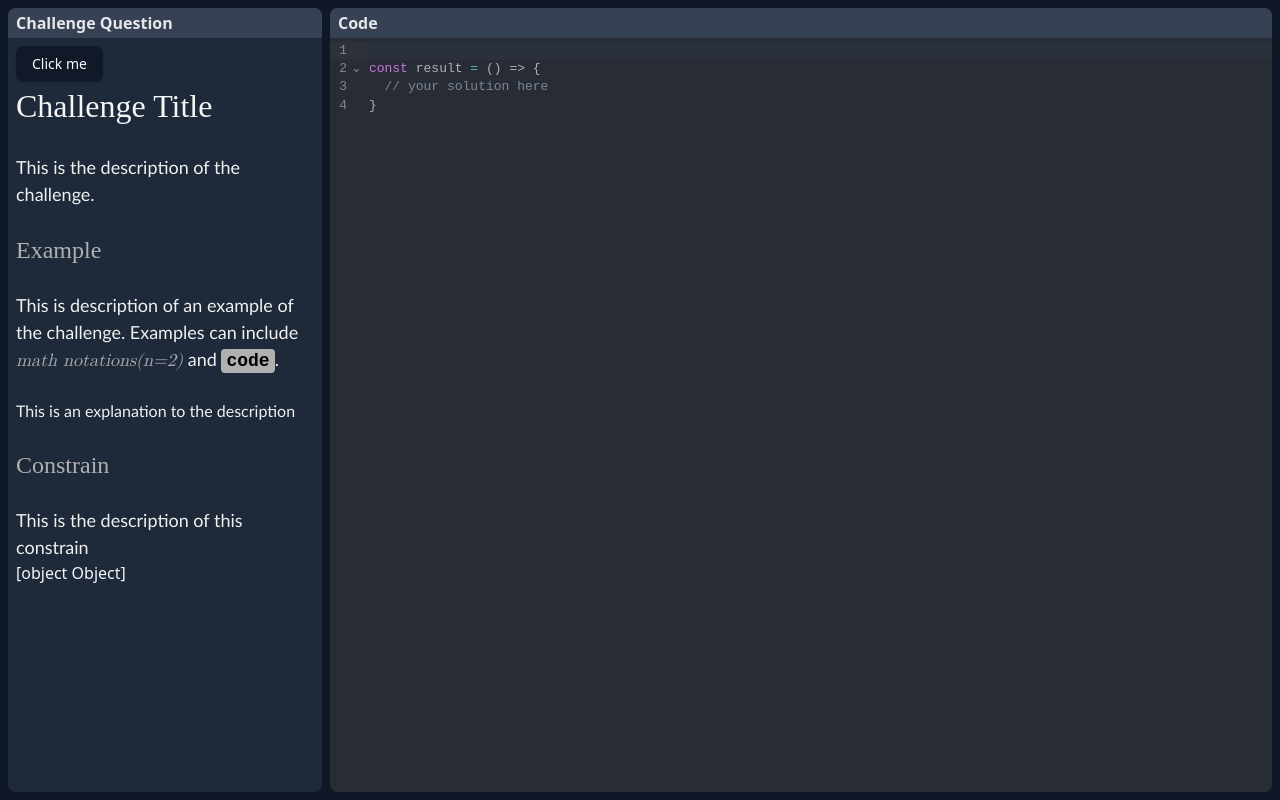
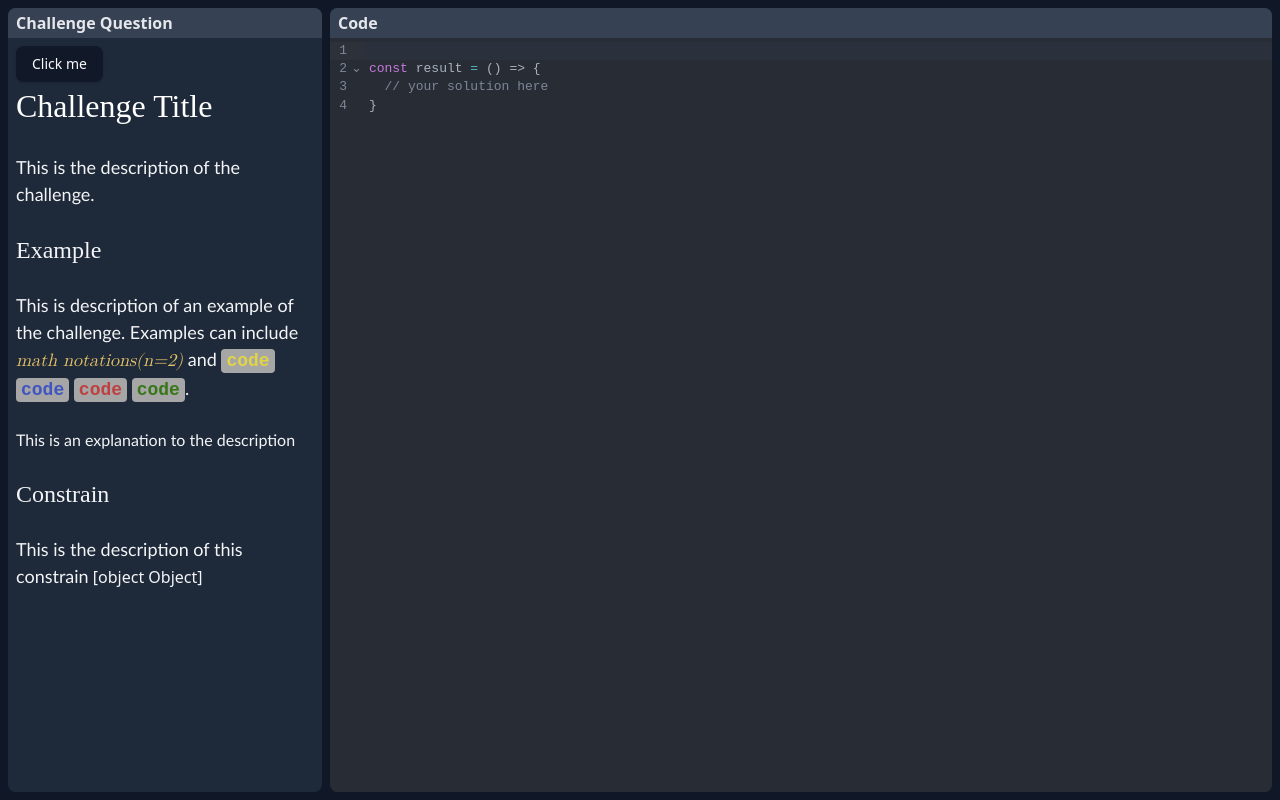
Before and after one commit to Yonava/code-swap, a React (Vite) app in the folder client/: page /challenge in a window 1280 px wide. Built offline with nearby package versions, Linux system fonts and the light colour scheme.

Commit message:
extract color sytles

```diff
--- a/client/src/components/ProblemStatement.tsx
+++ b/client/src/components/ProblemStatement.tsx
@@ -15,7 +15,7 @@ export const ProblemStatement = () => {
   <sub-title>Example</sub-title>
   <br>
   <br>
-  <ds>This is description of an example of the challenge. Examples can include <variable>math notations(n=2)</variable> and <line>code</line>.</ds>
+  <ds>This is description of an example of the challenge. Examples can include <variable>math notations(n=2)</variable> and <ly>code</ly> <lb>code</lb> <lr>code</lr> <lg>code</lg>.</ds>
   <br>
   <br>
   <more>This is an explanation to the description </more>
@@ -25,14 +25,13 @@ export const ProblemStatement = () => {
   <br>
   <br>
   <ds>This is the description of this constrain</ds>
-  <br>
   `;
   return (
     <div>
       <Button>Click me</Button>
       <ReactMarkdown
         rehypePlugins={[rehypeRaw]}
-        children = {content + ' '+ classes}
+        children = {content + ' ' + classes}
       />
     </div>
   );
--- a/client/src/components/tag.module.css
+++ b/client/src/components/tag.module.css
@@ -1,56 +1,72 @@
-
-
-:root {
-    --color-primary: #f5f5f5;
-    --color-secondary: #f0f0f0;
-    --color-tertiary: #b0b0b0;
-    --font-family-title: 'Didot', serif;
-    --font-family-text: 'Gill Sans', sans-serif;
-    --font-family-math: 'Cambria Math', 'STIX Math', 'Latin Modern Math', serif;
-    --font-family-code: 'Courier New', Courier, monospace;
-    --font-size-title: 2rem;
-    --font-size-sub-title:1.5rem;
-    --font-size-text: 1.125rem;
-    --font-size-small: 1rem;
-  }
+@import '../index.css';
 
 challenge {
-    color: var(--color-primary);
+  color: var(--background);
   font-size: var(--font-size-title);
   font-family: var(--font-family-title);
 }
 
 ds {
-    color: var(--color-secondary);
+  color: var(--secondary);
   font-size: var(--font-size-text);
   font-family: var(--font-family-text);
 }
 
 sub-title {
-    color: var(--color-tertiary);
+  color: var(--secondary);
   font-size: var(--font-size-sub-title);
   font-family: var(--font-family-title);
 }
 
 more {
-    color: var(--color-secondary);
+  color: var(--secondary);
   font-size: var(--font-size-small);
   font-family: var(--font-family-text);
 }
 
 variable {
-    color: var(--color-tertiary);
+  color: var(--chart-4);
   font-size: var(--font-size-text);
   font-style: italic;
   font-family: var(--font-family-math);
 }
 
-  line {
+lb {
   font-family: var(--font-family-code);
-    background-color: var(--color-tertiary);
-    color: #000000;
+  background-color: var(--code-background);
+  color: var(--code-blue);
   font-weight: bold;
-    padding: 2px 5px;
-    border-radius: 4px;
+  padding: var(--code-padding);
+  border-radius: var(--code-border-radius);
   font-size: var(--font-size-text);
 }
+
+ly {
+  font-family: var(--font-family-code);
+  background-color: var(--code-background);
+  color: var(--code-yellow);
+  font-weight: bold;
+  padding: var(--code-padding);
+  border-radius: var(--code-border-radius);
+  font-size: var(--font-size-text);
+}
+
+lg {
+  font-family: var(--font-family-code);
+  background-color: var(--code-background);
+  color: var(--code-green);
+  font-weight: bold;
+  padding: var(--code-padding);
+  border-radius: var(--code-border-radius);
+  font-size: var(--font-size-text);
+}
+
+lr {
+  font-family: var(--font-family-code);
+  background-color: var(--code-background);
+  color: var(--code-red);
+  font-weight: bold;
+  padding: var(--code-padding);
+  border-radius: var(--code-border-radius);
+  font-size: var(--font-size-text);
+}
--- a/client/src/index.css
+++ b/client/src/index.css
@@ -30,6 +30,22 @@
   --chart-4: hsl(43 74% 66%);
   --chart-5: hsl(27 87% 67%);
   --radius: 0.6rem;
+  --font-family-title: 'Didot', serif;
+  --font-family-text: 'Gill Sans', sans-serif;
+  --font-family-math: 'Cambria Math', 'STIX Math', 'Latin Modern Math', serif;
+  --font-family-code: 'Courier New', Courier, monospace;
+  --font-size-title: 2rem;
+  --font-size-sub-title:1.5rem;
+  --font-size-text: 1.125rem;
+  --font-size-small: 1rem;
+  --code-blue:hsl(230, 50%, 50%);
+  --code-red:hsl(360, 50%, 50%);
+  --code-green:hsl(100, 67%, 28%);
+  --code-yellow:hsl(55, 72%, 58%);
+  --code-background: hsl(0, 0%, 65%);
+  --code-padding: 2px 5px;
+  --code-border-radius:4px;
+
 }
 
 .dark {
@@ -57,6 +73,7 @@
   --chart-3: hsl(30 80% 55%);
   --chart-4: hsl(280 65% 60%);
   --chart-5: hsl(340 75% 55%);
+
 }
 
 @theme inline {
```
Lines whose indentation alone changed are shown as unchanged.
